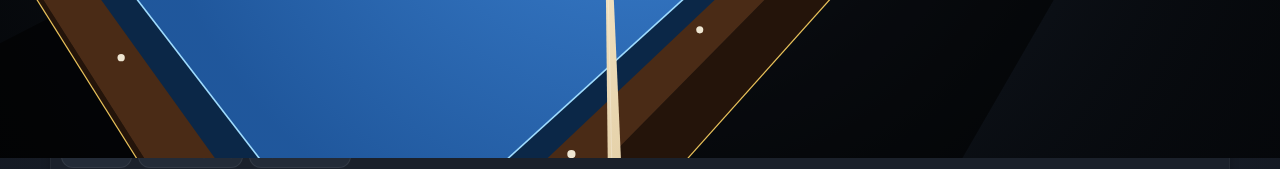
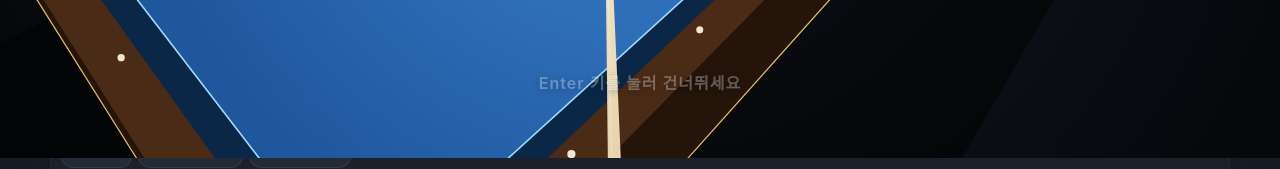
Before and after one commit to yujpark91/david0191, a plain HTML site: page billiards/index.html in a window 1280 px wide. Shown: the part 642-811 px from the top of the page. Drawn offline with Linux system fonts and the light colour scheme; animation ran at ten frames a second.

Commit message:
인트로 다듬기: 건너뛰기 안내, 큐대 움직임, 천장 시점 전환
- 인트로 아래 가운데에 연하게 깜빡이는 'Enter 키를 눌러 건너뛰세요' 안내
- 큐대가 친 뒤 흰 공을 따라가지 않고 팔로스루 후 그대로 뒤로 빠짐
- 마지막 확대 대신 사람 시점에서 천장 시점으로 전환, 그 화면에서 게임으로 넘어감

Co-Authored-By: Claude Opus 5.5 <noreply@anthropic.com>

```diff
--- a/billiards/index.html
+++ b/billiards/index.html
@@ -203,6 +203,11 @@ canvas#tbl{border-radius:18px;box-shadow:0 10px 30px rgba(0,0,0,.35)}
 kbd{border-radius:8px}
 #keyToast{background:rgba(20,25,34,.85);backdrop-filter:blur(6px);-webkit-backdrop-filter:blur(6px);box-shadow:var(--soft);padding:8px 16px;transition:opacity .3s var(--ease)}
 #practiceOpts{animation:softIn .25s var(--ease)}
+/* 인트로 아래 가운데: 연하게 깜빡이는 건너뛰기 안내 */
+#introHint{position:absolute;left:0;right:0;bottom:8%;text-align:center;pointer-events:none;padding:0 16px;
+  font-size:clamp(13px,1.8vw,16px);font-weight:600;letter-spacing:1px;color:#e8eaed;text-shadow:0 2px 8px rgba(0,0,0,.8);
+  opacity:.55;animation:introBlink 1.8s ease-in-out infinite}
+@keyframes introBlink{0%,100%{opacity:.15}50%{opacity:.6}}
 @media (prefers-reduced-motion:reduce){*{animation:none!important;transition:none!important}}
 </style>
 </head>
@@ -377,6 +382,7 @@ kbd{border-radius:8px}
 <div id="intro">
   <canvas id="introCv"></canvas>
   <div class="ilayer" id="introLogo">공구 당구</div>
+  <div id="introHint">Enter 키를 눌러 건너뛰세요</div>
 </div>
 <div id="keyToast"></div>
 <div id="keyModal" style="position:fixed;inset:0;background:rgba(0,0,0,.6);display:none;align-items:center;justify-content:center;z-index:60;padding:16px">
@@ -1837,7 +1843,7 @@ $('endMenu').onclick = openMenu;
 const INTRO_SHOT = { pos: [[0.8526695051941413, 0.3110630244021597], [2.4848238437831514, 0.6326931495977068], [1.1937827614107088, 0.5732064805660427]],
   phi: 0.7788717783687537, V: 4.35150607272587, a: 0.10502572148341027, b: 0.001838188270031571 };
 const INTRO = { on: false, raf: 0, t0: 0, sim: null, scoreT: 0, contact: null, leaving: false };
-const T_ORBIT = 3.5, T_HIT = 5.0, PLAY = 0.85, SLOW = 0.13, RAMP = 1.1, PRE = 0.07, T_DIVE = 2.0, T_FILL = 0.45;
+const T_ORBIT = 3.5, T_HIT = 5.0, PLAY = 0.85, SLOW = 0.3, RAMP = 1.1, PRE = 0.07;
 const v3 = { sub: (a, b) => [a[0] - b[0], a[1] - b[1], a[2] - b[2]], dot: (a, b) => a[0] * b[0] + a[1] * b[1] + a[2] * b[2],
   cr: (a, b) => [a[1] * b[2] - a[2] * b[1], a[2] * b[0] - a[0] * b[2], a[0] * b[1] - a[1] * b[0]], n: a => { const m = Math.hypot(a[0], a[1], a[2]) || 1; return [a[0] / m, a[1] / m, a[2] / m]; },
   lerp: (a, b, t) => [a[0] + (b[0] - a[0]) * t, a[1] + (b[1] - a[1]) * t, a[2] + (b[2] - a[2]) * t] };
@@ -1854,11 +1860,13 @@ function introPrep() {
   INTRO.sim = sim; INTRO.scoreT = scoreT;
   INTRO.contact = ev ? [(ev.x + ev.x2) / 2, (ev.y + ev.y2) / 2, R] : [1.42, 0.71, R];
 }
-// tS: 감속 시작, tI: 흰공-노란공 충돌, tZs: 줌 시작, tZ: 노란 공 안으로
+// tS: 감속 시작, tI: 흰공-노란공 충돌, tZs: 천장 시점으로 올라가기 시작, tF: 인트로 끝 (천장 시점 그대로 메뉴로)
+const CAM_UP = 2.2, T_HOLD = 1.3;
 function introTL() {
   const tS = T_HIT + Math.max(0, INTRO.scoreT - PRE - RAMP * (PLAY + SLOW) / 2) / PLAY;
   const tI = tS + RAMP + PRE / SLOW;
-  return { tS, tI, tZs: tS - 0.8, tZ: tI + T_DIVE, tF: tI + T_DIVE + T_FILL };
+  const tZs = tS - 1.0;
+  return { tS, tI, tZs, tF: Math.max(tI, tZs + CAM_UP) + T_HOLD };
 }
 // 재생 속도가 PLAY → SLOW 로 부드럽게 바뀜 (속도를 적분한 공의 시간)
 function shotAt(t) {
@@ -1890,29 +1898,25 @@ function introCam(t, w, h, balls) {
   if (t < T_ORBIT) { const e = ease((t - 0.9) / (T_ORBIT - 0.9)); yaw = yawE + (1 - e) * 2.4; dist = distE + (1 - e) * 1.1; hh = hE + (1 - e) * 0.9; }
   else if (t > T_HIT) { const e = ease((t - T_HIT) / 8); yaw = yawE + e * 0.22; hh = hE + e * 0.45; dist = distE + e * 0.25; }
   let pos = [c0[0] + Math.cos(yaw) * dist, c0[1] + Math.sin(yaw) * dist, hh];
-  let tgt = [c0[0], c0[1], 0];
-  const { tI, tZs, tZ } = introTL();
+  const tgt = [c0[0], c0[1], 0], F = Math.min(w * 0.62, h * 1.0);
+  let cy = h * 0.52;
+  const { tZs } = introTL();
   if (t > tZs) {
-    // 하나로 이어진 줌: 맞는 지점으로 다가가며 슬로우 → 멈추지 않고 노란 공(왼쪽)·흰 공(오른쪽) 클로즈업
-    const R = S.p.R, wb = balls[0], y = balls[1], yel = [y[0], y[1], R], wht = [wb[0], wb[1], R];
-    const focusA = v3.lerp(tgt, INTRO.contact, ease((t - tZs) / (tI - tZs + 0.15)));
-    const off = v3.sub(pos, focusA), base = Math.hypot(off[0], off[1], off[2]);
-    const dRef = Math.max(0.5, Math.hypot(...v3.sub(INTRO.contact, pos)));
-    const dA = base * Math.exp(smoothKeys(t, [[tZs, 0], [tI, Math.log(0.3 / dRef)], [tZ, Math.log(0.2 / dRef)]]));
-    const yawA = Math.atan2(off[1], off[0]), pitA = Math.asin(Math.max(-1, Math.min(1, off[2] / base)));
-    // 마지막 구도: 두 공을 잇는 선에 수직으로 바라봐서 노란 공은 왼쪽, 흰 공은 오른쪽
-    const mid = v3.lerp(yel, wht, 0.5), lw = v3.sub(wht, yel), sep = Math.max(2 * R, Math.hypot(lw[0], lw[1]));
-    const yawB = Math.atan2(-lw[0], lw[1]), pitB = 0.3, Fz = Math.min(w * 0.62, h);
-    const dB = Math.max(0.07, Fz * (sep / 2 + R * 1.2) / (w * 0.4));
-    const m = ease((t - tI + 0.2) / (T_DIVE * 0.85));
-    let dy = yawB - yawA; while (dy > Math.PI) dy -= 2 * Math.PI; while (dy < -Math.PI) dy += 2 * Math.PI;
-    const yaw2 = yawA + dy * m, pit = pitA + (pitB - pitA) * m, dd = Math.exp(Math.log(dA) + (Math.log(dB) - Math.log(dA)) * m);
-    const focus = v3.lerp(focusA, mid, m);
-    pos = [focus[0] + dd * Math.cos(pit) * Math.cos(yaw2), focus[1] + dd * Math.cos(pit) * Math.sin(yaw2), focus[2] + dd * Math.sin(pit)];
-    tgt = focus;
+    // 확대 없이: 사람 눈높이 시점 → 테이블 한가운데 위(천장) 시점으로 천천히 올라감
+    // 마지막 천장 시점은 게임 화면과 같은 방향 (가로 화면이면 장쿠션이 가로, 세로 화면이면 세로)
+    const fwd = S.vertical ? [1, 0] : [0, 1];
+    const pitB = 89.5 * Math.PI / 180, yawB = Math.atan2(-fwd[1], -fwd[0]);
+    const spanX = (S.vertical ? W : L) + 0.4, spanY = (S.vertical ? L : W) + 0.4;
+    const dB = Math.max(F * spanX / (w * 0.92), F * spanY / (h * 0.86));
+    const dA = Math.hypot(dist, hh), pitA = Math.atan2(hh, dist);
+    const m = ease((t - tZs) / CAM_UP);
+    let dy = yawB - yaw; while (dy > Math.PI) dy -= 2 * Math.PI; while (dy < -Math.PI) dy += 2 * Math.PI;
+    const yaw2 = yaw + dy * m, pit = pitA + (pitB - pitA) * m, dd = Math.exp(Math.log(dA) + (Math.log(dB) - Math.log(dA)) * m);
+    pos = [tgt[0] + dd * Math.cos(pit) * Math.cos(yaw2), tgt[1] + dd * Math.cos(pit) * Math.sin(yaw2), dd * Math.sin(pit)];
+    cy = h * (0.52 - 0.02 * m);
   }
   const f = v3.n(v3.sub(tgt, pos)), r = v3.n(v3.cr(f, [0, 0, 1])), u = v3.cr(r, f);
-  return { pos, f, r, u, F: Math.min(w * 0.62, h * 1.0), cx: w / 2, cy: h * 0.52 };
+  return { pos, f, r, u, F, cx: w / 2, cy };
 }
 function introDraw(g, w, h, t) {
   const L = 2.84, W = 1.42, R = S.p.R, NEAR = 0.012;
@@ -1975,23 +1979,31 @@ function introDraw(g, w, h, t) {
     gr.addColorStop(0, '#fff'); gr.addColorStop(0.45, cols[i]); gr.addColorStop(1, shade(cols[i]));
     g.fillStyle = gr; g.beginPath(); g.arc(s[0], s[1], r, 0, 7); g.fill();
   }
-  // 큐대 (조준 → 예비 스트로크 2번 → 타격)
-  if (t > T_ORBIT - 0.6 && t < T_HIT + 0.35) {
-    const cb = balls[0], d = [Math.cos(INTRO_SHOT.phi), Math.sin(INTRO_SHOT.phi)];
+  // 큐대 (조준 → 예비 스트로크 2번 → 타격 → 팔로스루 → 투명해지지 않고 그대로 뒤로 빠져 화면 밖으로)
+  // 친 뒤에는 흰 공을 따라가지 않도록, 처음 흰 공 자리를 기준으로 그림
+  const T_FOLLOW = 0.35, T_PULL = 1.1;
+  if (t > T_ORBIT - 0.6 && t < T_HIT + T_FOLLOW + T_PULL * 2.5) {
+    const cb = INTRO_SHOT.pos[0], d = [Math.cos(INTRO_SHOT.phi), Math.sin(INTRO_SHOT.phi)];
     let back;
     if (t < T_HIT - 0.25) { const u = (t - T_ORBIT) / (T_HIT - 0.25 - T_ORBIT); back = 0.03 + 0.09 * (0.5 - 0.5 * Math.cos(Math.max(0, u) * Math.PI * 3)); }
     else if (t < T_HIT) back = 0.12 * (T_HIT - t) / 0.25;
-    else back = -0.03;
-    const al = t < T_ORBIT - 0.3 ? ease((t - T_ORBIT + 0.6) / 0.3) : t > T_HIT ? 1 - (t - T_HIT) / 0.35 : 1;
+    else if (t < T_HIT + T_FOLLOW) back = -0.04 * ease((t - T_HIT) / 0.12);        // 공을 밀고 나가는 팔로스루, 잠깐 멈춤
+    else { const k = (t - T_HIT - T_FOLLOW) / T_PULL; back = -0.04 + 1.6 * k * k; } // 점점 빨라지며 뒤로 쭉
+    const al = t < T_ORBIT - 0.3 ? ease((t - T_ORBIT + 0.6) / 0.3) : 1;           // 친 뒤에는 연해지지 않음
     const el = 7 * Math.PI / 180, len = 1.35, o = R + 0.006 + back;
-    const s1 = P(cb[0] - d[0] * o, cb[1] - d[1] * o, R + o * Math.sin(el));
-    const s2 = P(cb[0] - d[0] * (o + len * Math.cos(el)), cb[1] - d[1] * (o + len * Math.cos(el)), R + (o + len) * Math.sin(el));
-    if (s1 && s2) { g.save(); g.globalAlpha = fadeIn * Math.max(0, al); drawCueStick(g, curCue(), [s1[0], s1[1]], [s2[0], s2[1]], cam.F * 0.012 / s1[2], cam.F * 0.03 / s2[2]); g.restore(); }
+    const tip = [cb[0] - d[0] * o, cb[1] - d[1] * o, R + o * Math.sin(el)];
+    const butt = [cb[0] - d[0] * (o + len * Math.cos(el)), cb[1] - d[1] * (o + len * Math.cos(el)), R + (o + len) * Math.sin(el)];
+    // 큐 끝이 카메라 뒤로 넘어가도 끊기지 않게 화면 앞쪽까지만 잘라서 그림
+    const ct = toC(...tip); let cbt = toC(...butt);
+    if (ct[2] >= NEAR * 4) {
+      if (cbt[2] < NEAR * 4) { const kk = (NEAR * 4 - ct[2]) / (cbt[2] - ct[2]); cbt = [ct[0] + (cbt[0] - ct[0]) * kk, ct[1] + (cbt[1] - ct[1]) * kk, NEAR * 4]; }
+      const s1 = scr(ct), s2 = scr(cbt), wb = 0.012 + 0.018 * Math.min(1, Math.hypot(...v3.sub(cbt, ct)) / len);
+      if (s1[0] > -w && s1[0] < 2 * w && s1[1] > -h && s1[1] < 2 * h) {
+        g.save(); g.globalAlpha = fadeIn * Math.max(0, al); drawCueStick(g, curCue(), [s1[0], s1[1]], [s2[0], s2[1]], cam.F * 0.012 / s1[2], Math.min(cam.F * wb / s2[2], w * 0.08)); g.restore();
+      }
+    }
   }
   g.globalAlpha = 1;
-  // 노란 공 안으로 — 화면을 노란빛으로 채움
-  const { tZ } = introTL();
-  if (t > tZ - 0.5) { g.fillStyle = 'rgba(243,198,35,' + Math.min(1, (t - tZ + 0.5) / (0.5 + T_FILL)) + ')'; g.fillRect(0, 0, w, h); }
 }
 function introFrame(now) {
   if (!INTRO.on) return;
@@ -2010,13 +2022,13 @@ function playIntro() {
   const el = $('intro'); el.style.transition = 'none'; el.style.opacity = 1; el.style.display = 'block';
   cancelAnimationFrame(INTRO.raf); INTRO.raf = requestAnimationFrame(introFrame);
 }
-// 노란빛이 걷히면서 메뉴(게임 시작 화면)가 나타남
+// 천장 시점에서 인트로가 서서히 사라지며 메뉴(게임 시작 화면)가 나타남
 function endIntro() {
   if (!INTRO.on) return;
   INTRO.on = false; cancelAnimationFrame(INTRO.raf);
   openMenu();
-  const el = $('intro'), cv2 = $('introCv'), g = cv2.getContext('2d');
-  g.setTransform(1, 0, 0, 1, 0, 0); g.fillStyle = '#f3c623'; g.fillRect(0, 0, cv2.width, cv2.height);
+  // 천장 시점 화면 그대로 부드럽게 사라지며 게임 화면(위에서 본 당구대)으로 넘어감
+  const el = $('intro');
   $('introLogo').style.opacity = 0;
   el.style.transition = 'opacity .7s ease'; requestAnimationFrame(() => { el.style.opacity = 0; });
   setTimeout(() => { if (!INTRO.on) el.style.display = 'none'; }, 750);
```
